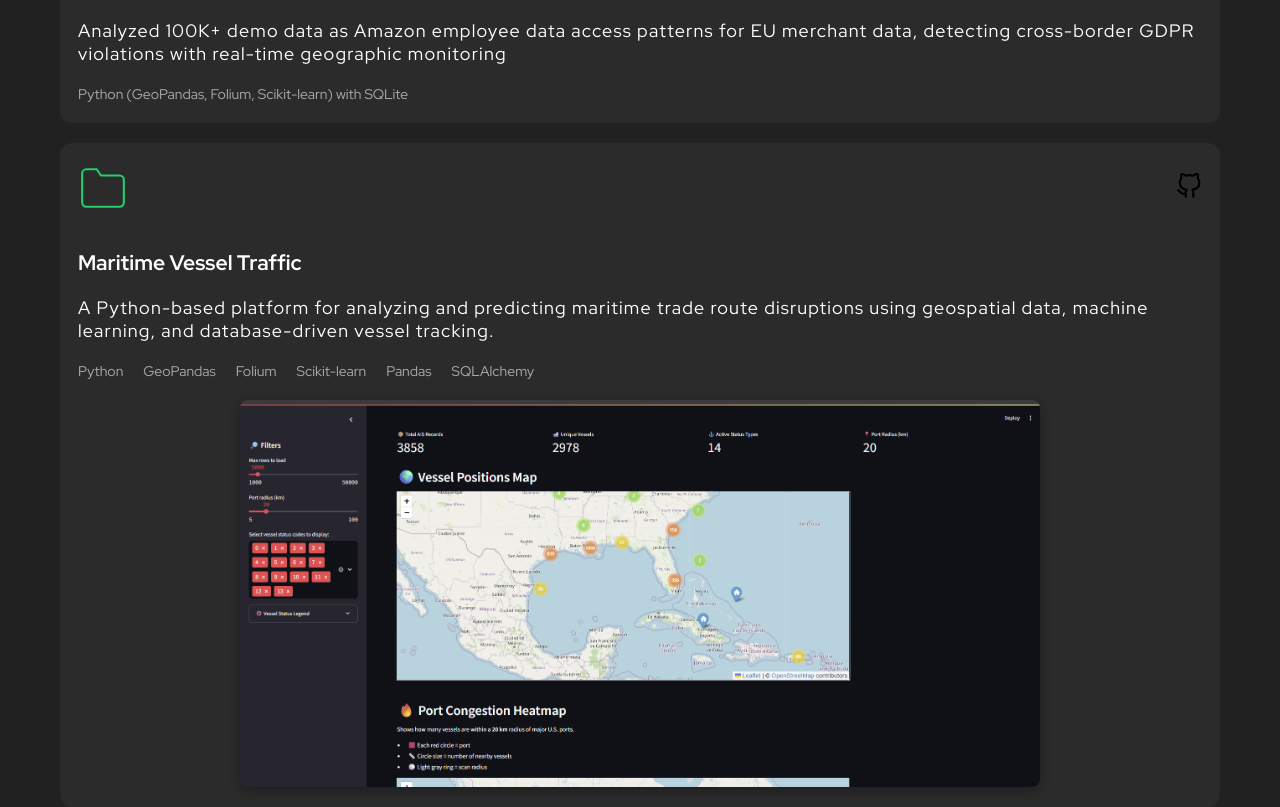
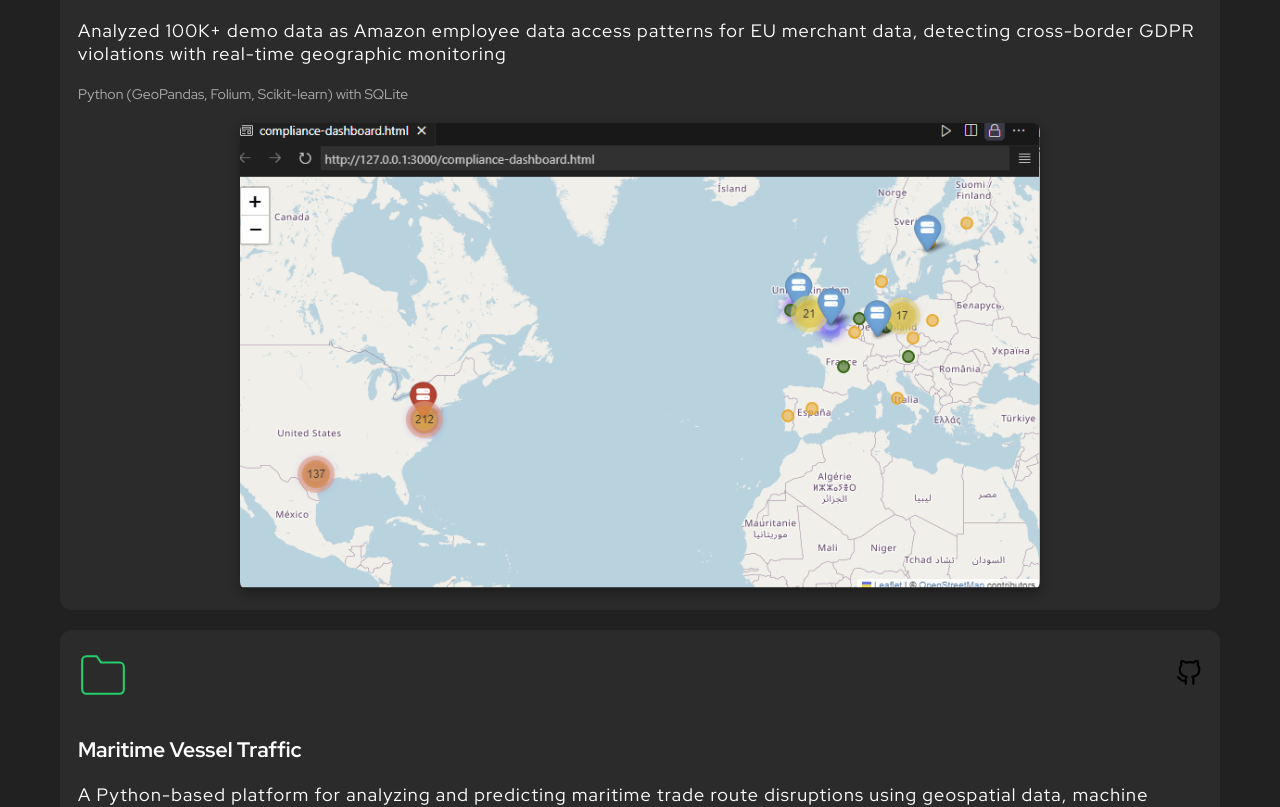
Before and after one commit to SarahSchoonmaker/sarah-react-portfolio, a React (Create React App) app: page / in a window 1280 px wide. Shown: the part 2885-3692 px from the top of the page. Built offline with nearby package versions, Linux system fonts and the light colour scheme.

Commit message:
edited projects

```diff
--- a/src/components/Portfolio/Portfolio.tsx
+++ b/src/components/Portfolio/Portfolio.tsx
@@ -27,6 +27,7 @@ const projects = [
 GDPR violations with real-time geographic monitoring`,
     tech: ["Python (GeoPandas, Folium, Scikit-learn) with SQLite"],
     github: "https://github.com/SarahSchoonmaker/compliance-geospatial-analysis",
+    image: require("../../assets/compliance.png"),
 
   },
   {
```
Also changed, not shown: src/assets/compliance.png (added).
